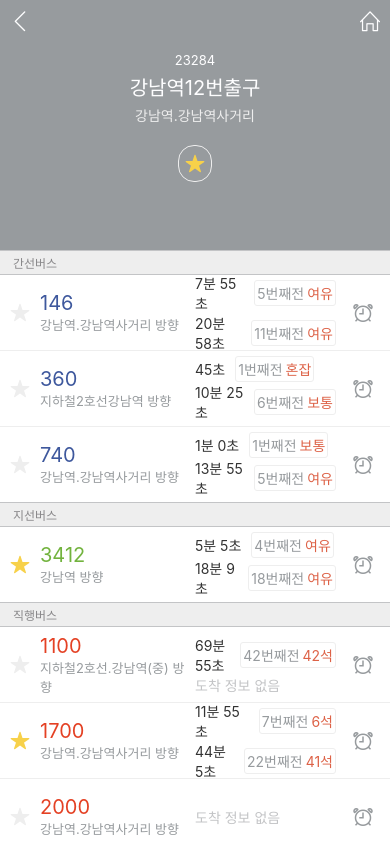
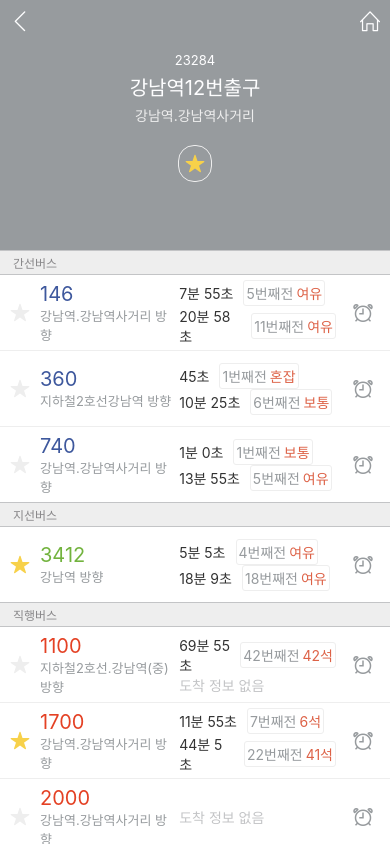
Before and after one commit to sunujun/kakao-bus, a React Native app: screen / in a window 390 px wide. Built offline with nearby package versions, Linux system fonts and the light colour scheme.

Commit message:
Bookmark on, off 기능 구현

```diff
--- a/src/BookmarkButton.tsx
+++ b/src/BookmarkButton.tsx
@@ -1,10 +1,20 @@
-import React from 'react';
+import React, { useState } from 'react';
 import { StyleProp, TouchableOpacity, ViewStyle } from 'react-native';
 import Ionicons from 'react-native-vector-icons/Ionicons';
 import { COLOR } from './color';
 
+const useBookmark = (initialIsBookmarked: boolean) => {
+    const [isBookmarked, setIsBookmarked] = useState(initialIsBookmarked);
+    const toggleIsBookmarked = () => setIsBookmarked(prevState => !prevState);
+
+    return {
+        isBookmarked,
+        toggleIsBookmarked,
+    };
+};
+
 const BookmarkButton = ({
-    isBookmarked,
+    isBookmarked: isBookmarkedProp,
     onPress,
     style,
     size,
@@ -14,8 +24,15 @@
     style: StyleProp<ViewStyle>;
     size: number;
 }) => {
+    const { isBookmarked, toggleIsBookmarked } = useBookmark(isBookmarkedProp);
+
     return (
-        <TouchableOpacity style={style} onPress={onPress}>
+        <TouchableOpacity
+            style={style}
+            onPress={() => {
+                toggleIsBookmarked();
+                onPress();
+            }}>
             <Ionicons name="star" size={size} color={isBookmarked ? COLOR.YELLOW : COLOR.GRAY_1} />
         </TouchableOpacity>
     );
--- a/src/BusInfo.tsx
+++ b/src/BusInfo.tsx
@@ -25,7 +25,7 @@
         <View style={{ flexDirection: 'row', height: 75, backgroundColor: '#FFF' }}>
             <View
                 style={{
-                    flex: 1,
+                    flex: 0.85,
                     flexDirection: 'row',
                     alignItems: 'center',
                 }}>
@@ -39,7 +39,9 @@
                 {/* 버스 번호, 방향 */}
                 <View style={{ flex: 1 }}>
                     <Text style={{ color: numColor, fontSize: 20 }}>{num}</Text>
-                    <Text style={{ fontSize: 13, color: COLOR.GRAY_3 }}>{directionDescription} 방향</Text>
+                    <Text style={{ fontSize: 13, color: COLOR.GRAY_3, marginRight: 5 }}>
+                        {directionDescription} 방향
+                    </Text>
                 </View>
             </View>
             <View style={{ flex: 1, flexDirection: 'row', alignItems: 'center' }}>
```
